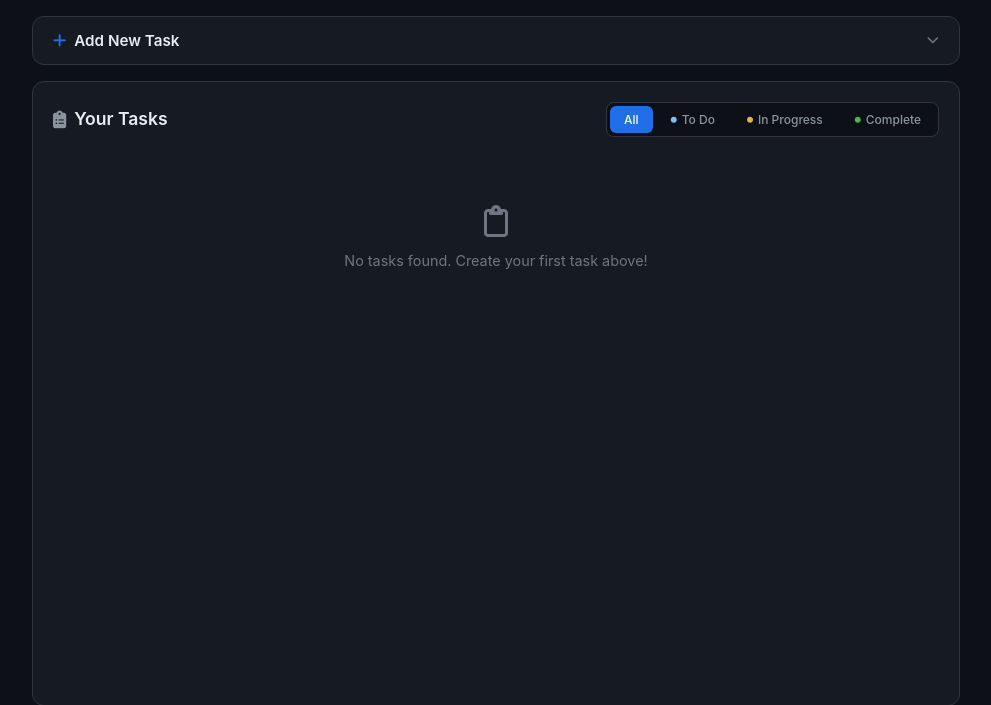
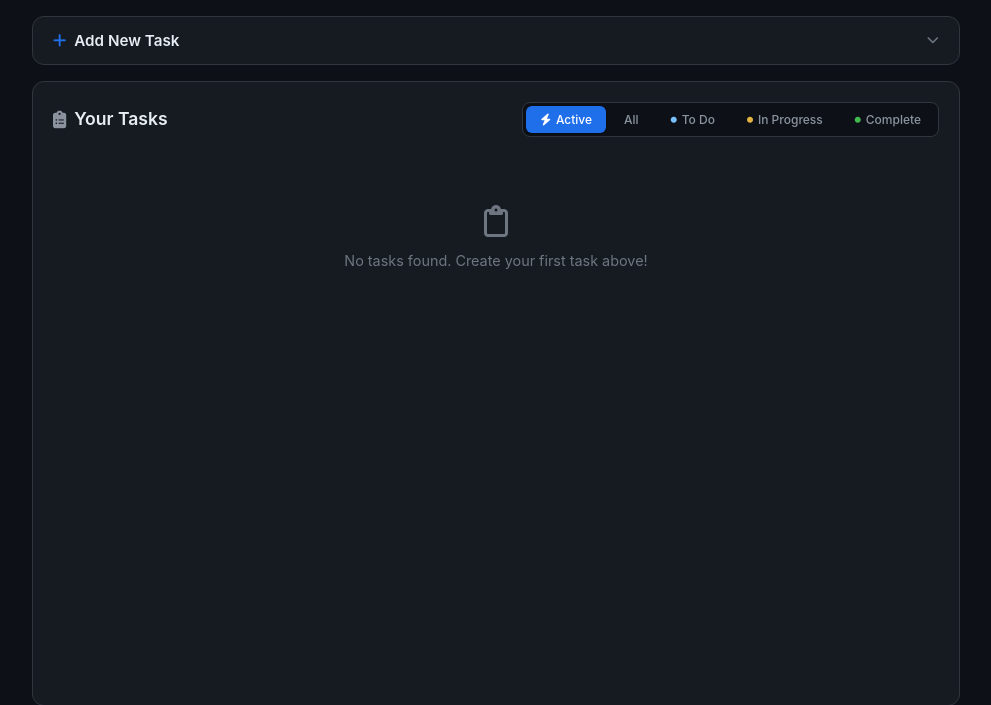
Before and after one commit to Gelvey/Task-Master, a Flask app: page /tasks in a window 1280 px wide. Shown: the part 78-783 px from the top of the page, without its empty margins (144-1135 px from the left). Run offline with Flask 3, Linux system fonts and the light colour scheme; the visitor is signed in with stand-in values (Sample User, id 1); data that the repository does not hold is empty.

Commit message:
Update task filtering logic and adjust UI for active tasks

```diff
--- a/web_app/static/js/tasks.js
+++ b/web_app/static/js/tasks.js
@@ -1,7 +1,7 @@
 // Tasks page JavaScript
 
 let tasks = [];
-let currentFilter = 'all';
+let currentFilter = 'active';
 let editingTaskId = null;
 let currentSubtasks = []; // Track subtasks in the form
 let editingSubtaskIndex = null; // Index of subtask being edited in the modal
@@ -333,9 +333,14 @@ function renderTasks() {
     // Clean up any active drag state before rendering
     DragManager.cleanup();
 
-    const filteredTasks = currentFilter === 'all'
-        ? tasks
-        : tasks.filter(task => task.status === currentFilter);
+    let filteredTasks;
+    if (currentFilter === 'all') {
+        filteredTasks = tasks;
+    } else if (currentFilter === 'active') {
+        filteredTasks = tasks.filter(task => task.status === 'To Do' || task.status === 'In Progress');
+    } else {
+        filteredTasks = tasks.filter(task => task.status === currentFilter);
+    }
 
     if (filteredTasks.length === 0) {
         taskList.innerHTML = `
--- a/web_app/templates/tasks.html
+++ b/web_app/templates/tasks.html
@@ -32,7 +32,8 @@
                     <div class="form-grid">
                         <div class="form-group form-span-2">
                             <label for="taskName">Task Name <span class="required-mark">*</span></label>
-                            <input type="text" id="taskName" class="form-control" placeholder="What needs to be done?" required>
+                            <input type="text" id="taskName" class="form-control" placeholder="What needs to be done?"
+                                required>
                         </div>
 
                         <div class="form-group">
@@ -90,7 +91,8 @@
 
                         <div class="form-group form-span-full">
                             <label for="taskUrl">URL</label>
-                            <input type="url" id="taskUrl" class="form-control" placeholder="https://example.com (optional)">
+                            <input type="url" id="taskUrl" class="form-control"
+                                placeholder="https://example.com (optional)">
                         </div>
 
                         <div class="form-group form-span-full">
@@ -126,7 +128,10 @@
             <div class="section-toolbar">
                 <h2><i class="fa-solid fa-clipboard-list"></i> Your Tasks</h2>
                 <div class="filter-buttons" role="tablist">
-                    <button class="filter-btn active" data-filter="all" role="tab" aria-selected="true">All</button>
+                    <button class="filter-btn active" data-filter="active" role="tab" aria-selected="true">
+                        <i class="fa-solid fa-bolt"></i> Active
+                    </button>
+                    <button class="filter-btn" data-filter="all" role="tab">All</button>
                     <button class="filter-btn" data-filter="To Do" role="tab">
                         <i class="fa-solid fa-circle status-icon-todo"></i> To Do
                     </button>
@@ -216,13 +221,12 @@
             </div>
             <div class="form-group">
                 <label for="subtaskEditDescription">Description</label>
-                <textarea id="subtaskEditDescription" class="form-control" rows="3"
-                    placeholder="Description (optional)" maxlength="1000"></textarea>
+                <textarea id="subtaskEditDescription" class="form-control" rows="3" placeholder="Description (optional)"
+                    maxlength="1000"></textarea>
             </div>
             <div class="form-group">
                 <label for="subtaskEditUrl">URL</label>
-                <input type="url" id="subtaskEditUrl" class="form-control"
-                    placeholder="https://example.com (optional)">
+                <input type="url" id="subtaskEditUrl" class="form-control" placeholder="https://example.com (optional)">
             </div>
             <div class="modal-actions">
                 <button type="button" class="btn btn-primary" id="subtaskEditSaveBtn">
```
